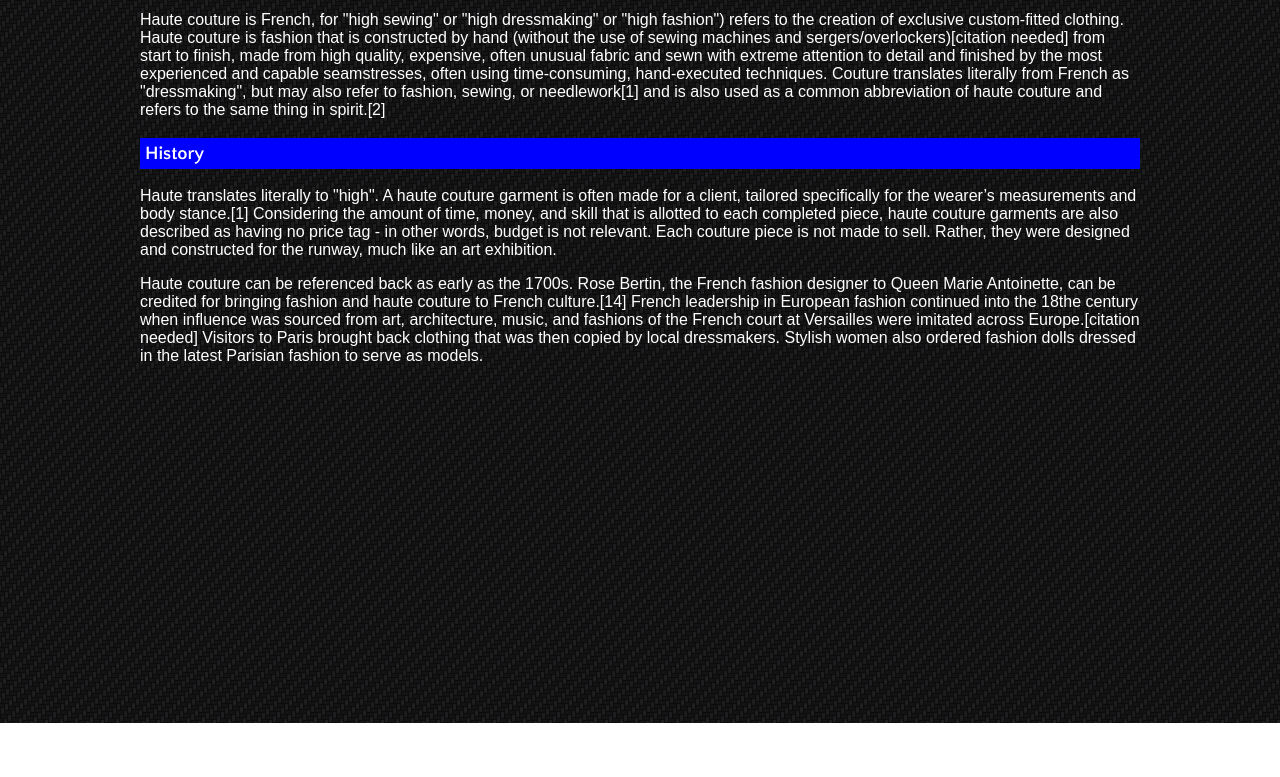
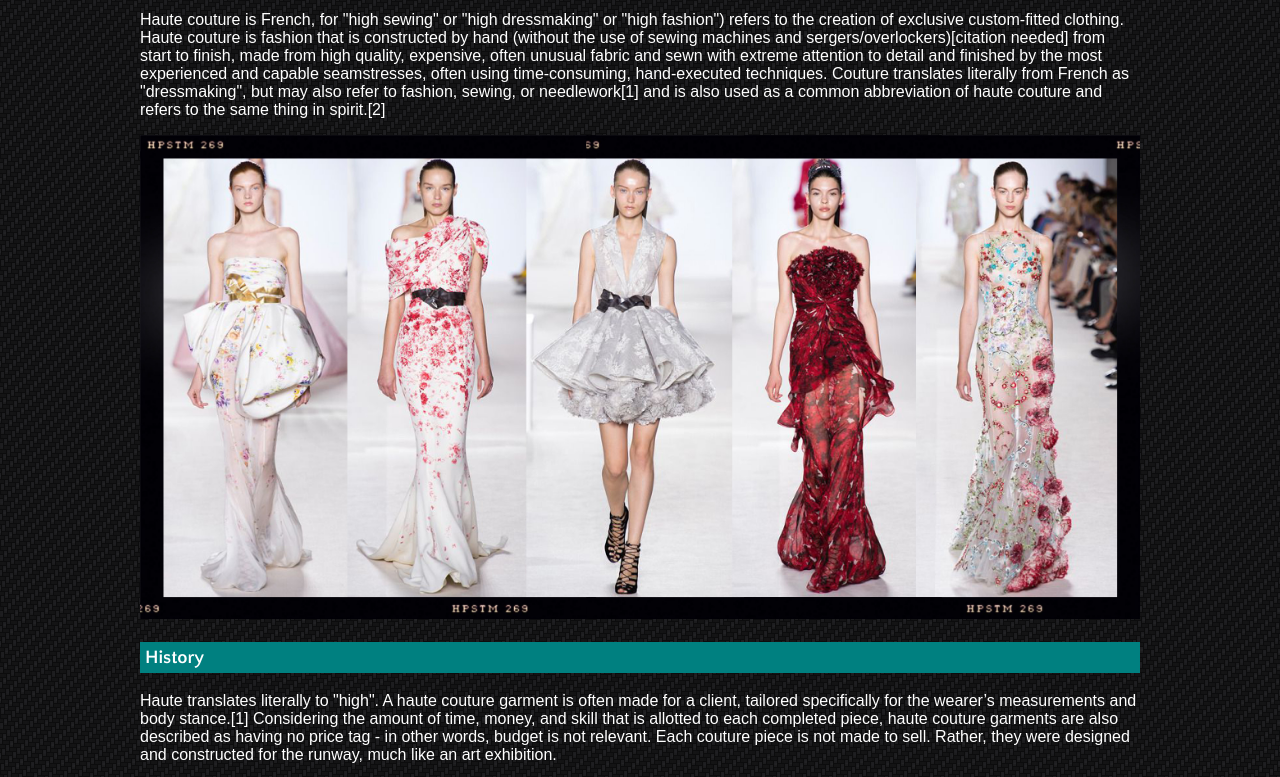
Before and after one commit to abarajas0130/type-ex, a plain HTML site: page index.html in a window 1280 px wide. Shown: the part 77-854 px from the top of the page. Before the commit the page ends 800 px from the top, so only its background shows below. Drawn offline with Linux system fonts and the light colour scheme.

Commit message:
add picture

```diff
--- a/css/styles.css
+++ b/css/styles.css
@@ -4,7 +4,7 @@ body {
 }
 
 h1, h3 {
-	background-color: blue;
+	background-color: teal;
 	padding: 5px 10px 5px 5px;
 	font-family: 'Quattrocento Sans', sans-serif;
 	font-weight: 700;
--- a/index.html
+++ b/index.html
@@ -18,6 +18,8 @@
 
 		<p>Haute couture is French, for "high sewing" or "high dressmaking" or "high fashion") refers to the creation of exclusive custom-fitted clothing. Haute couture is fashion that is constructed by hand (without the use of sewing machines and sergers/overlockers)[citation needed] from start to finish, made from high quality, expensive, often unusual fabric and sewn with extreme attention to detail and finished by the most experienced and capable seamstresses, often using time-consuming, hand-executed techniques. Couture translates literally from French as "dressmaking", but may also refer to fashion, sewing, or needlework[1] and is also used as a common abbreviation of haute couture and refers to the same thing in spirit.[2] </p>
 
+		<img src="img/giam.jpg" class="container">
+
 		<h3>History</h3>
 
 		<p>Haute translates literally to "high". A haute couture garment is often made for a client, tailored specifically for the wearer’s measurements and body stance.[1] Considering the amount of time, money, and skill that is allotted to each completed piece, haute couture garments are also described as having no price tag - in other words, budget is not relevant. Each couture piece is not made to sell. Rather, they were designed and constructed for the runway, much like an art exhibition.</p>
```
Also changed, not shown: img/giam.jpg (added).
